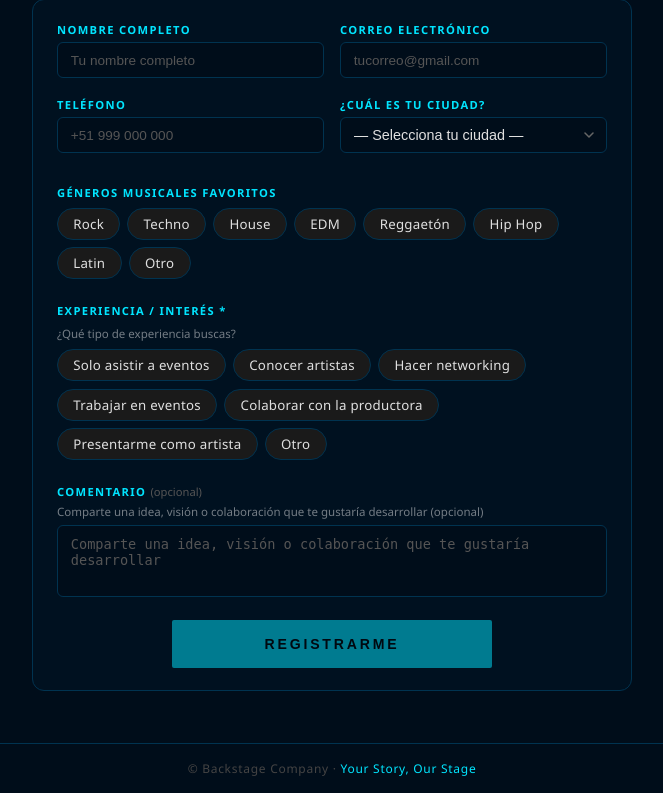
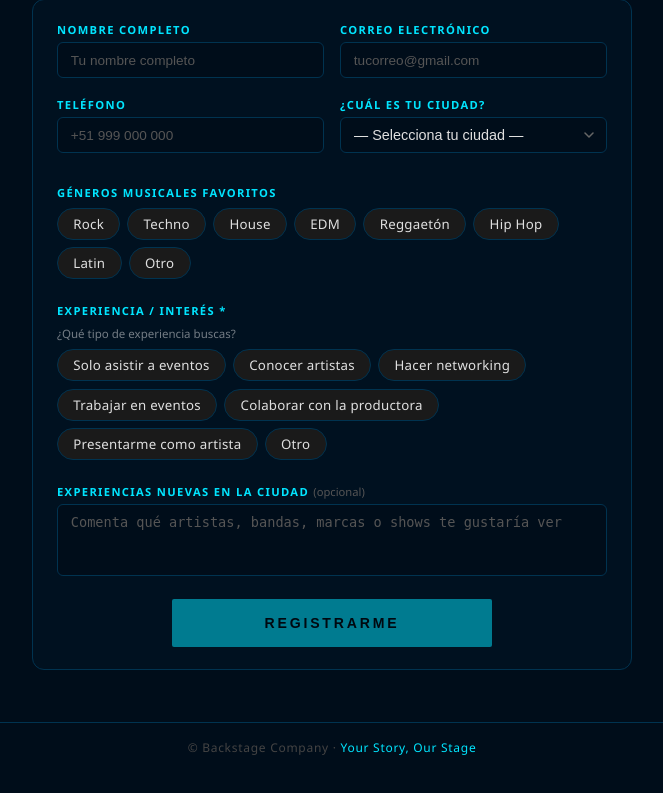
Before and after one commit to Giin2000/backstage-onepage, a Django app: template registro/templates/registro/index.html in a window 1280 px wide. Shown: the part 375-1168 px from the top of the page, without its empty margins (308-971 px from the left). After the commit the page ends 1130 px from the top, so only its background shows below. Run offline with Django 5.2, Linux system fonts and the light colour scheme; the template is opened without the code that fills it: values that come from a table or form of the project are taken from there, others are empty.

Commit message:
Update comment section

```diff
--- a/registro/templates/registro/index.html
+++ b/registro/templates/registro/index.html
@@ -528,8 +528,7 @@
 
       <!-- Comentario -->
       <div class="form-group">
-        <label for="id_comentario">Comentario <span style="color:#555;font-weight:400;text-transform:none;letter-spacing:0">(opcional)</span></label>
-        <p style="font-size:0.72rem;color:rgba(255,255,255,0.45);margin-bottom:0.4rem;font-weight:400;letter-spacing:0;text-transform:none;">Comparte una idea, visión o colaboración que te gustaría desarrollar (opcional)</p>
+        <label for="id_comentario">Experiencias nuevas en la ciudad <span style="color:#555;font-weight:400;text-transform:none;letter-spacing:0">(opcional)</span></label>
         {{ form.comentario }}
         <ul class="error-list" id="err_comentario"></ul>
       </div>
@@ -697,7 +696,7 @@
     id_nombre:     'Tu nombre completo',
     id_email:      'tucorreo@gmail.com',
     id_telefono:   '+51 999 000 000',
-    id_comentario: 'Comparte una idea, visión o colaboración que te gustaría desarrollar',
+    id_comentario: 'Comenta qué artistas, bandas, marcas o shows te gustaría ver',
   };
   Object.entries(ph).forEach(([id, text]) => {
     const el = document.getElementById(id);
```
